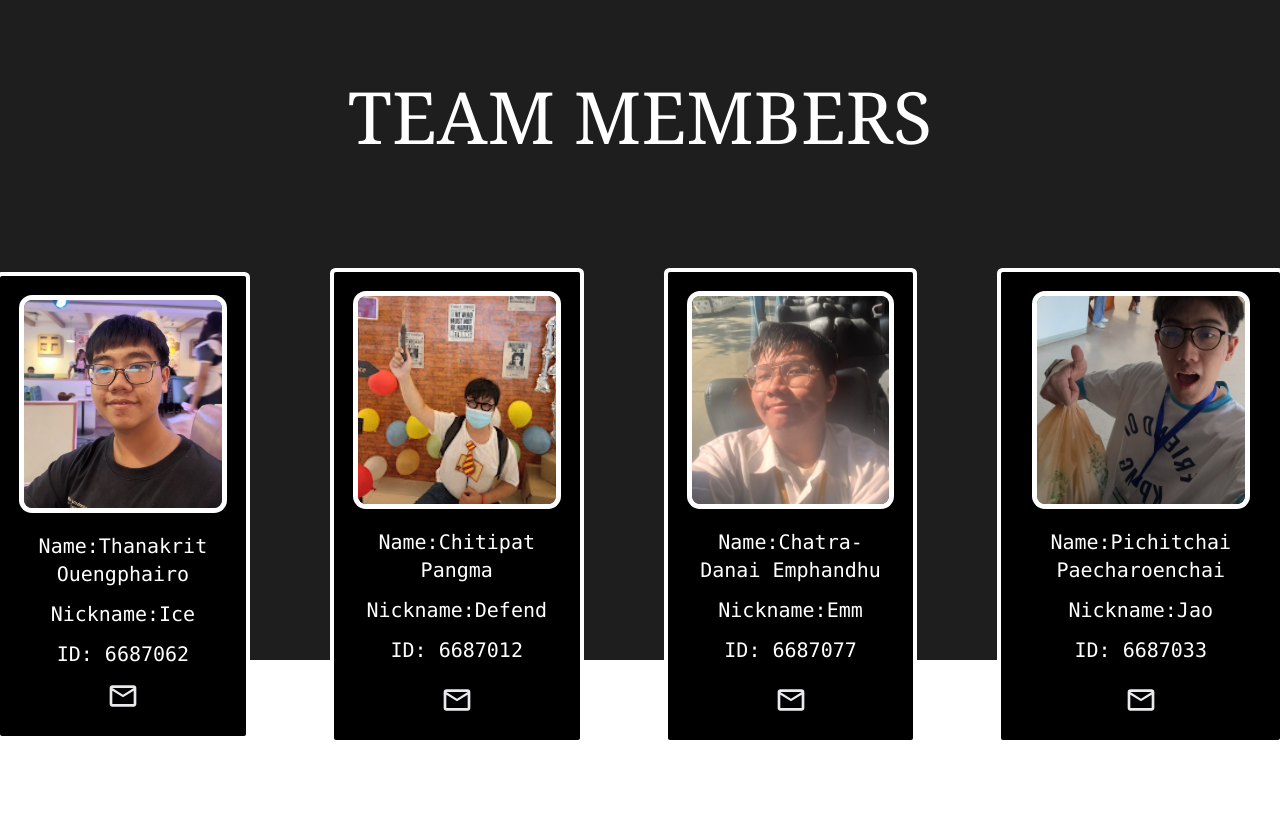
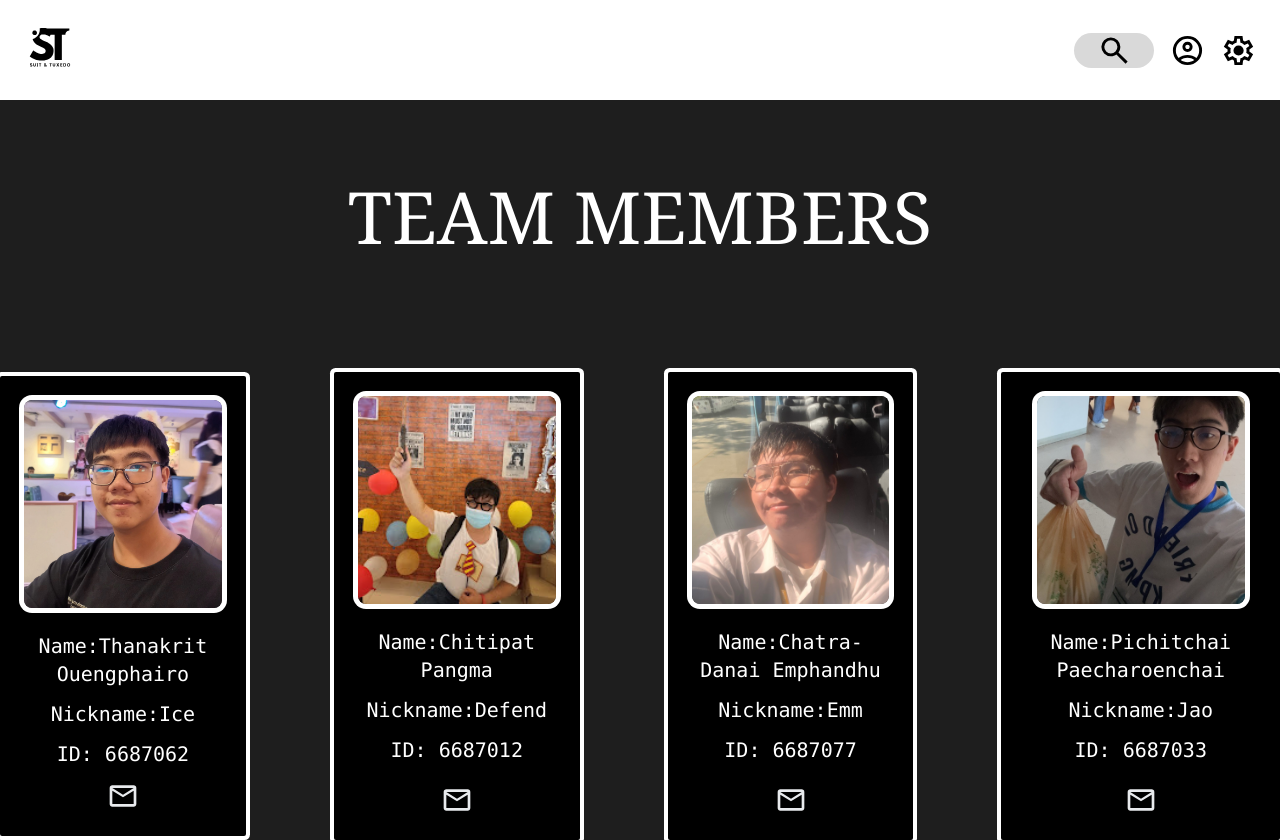
Before and after one commit to Chi-to-se/Section1_Group1V3, a website: page sec1_gr1_fe_src/public/teampage.html in a window 1280 px wide. Before the commit the page ends 800 px from the top, so only its background shows below. Drawn offline with Linux system fonts and the light colour scheme.

Commit message:
Add link script to html files
Main:
- Link navbar to
home.html ,
detail.html ,
login.html ,
productmanage.html ,
search.html ,
searchoutput.html ,
teampage.html ,
usermanage.html

Fix:
- Fixed bg bug on teampage

TODO:
- Make a show image to website features

```diff
--- a/sec1_gr1_fe_src/public/teampage.html
+++ b/sec1_gr1_fe_src/public/teampage.html
@@ -1,28 +1,33 @@
 <!DOCTYPE html>
 <html lang="en">
+
 <head>
   <meta charset="UTF-8">
   <meta name="viewport" content="width=device-width, initial-scale=1.0">
   <title>Document</title>
   <link rel="stylesheet" href="\output.css">
+  <script src="/scripts/script.js"></script>
 </head>
 
-<body>
-  <div class="max-h-screen flex flex-col bg-[#1E1E1E]">
+<body class="bg-[#1E1E1E]">
+  <nav id="navbar"></nav>
+  <div class="max-h-screen flex flex-col">
     <!-- TEAM MEMBERS -->
     <div class="flex flex-col items-center pt-20">
       <h1 class="text-white font-serif text-7xl ">TEAM MEMBERS</h1>
     </div>
 
-      <div class="flex justify-center space-x-6 mt-10 gap-16 translate-y-20 place-items-center text-white font-mono text-xl ">
+    <div
+      class="flex justify-center space-x-6 mt-10 gap-16 translate-y-20 place-items-center text-white font-mono text-xl ">
       <!-- Profile Ice -->
       <div class="bg-black rounded-sm p-6 w-[350px] h-fit text-center ring-offset-1 ring ring-white ">
-        <img src="images/Ice.jpg" alt="Ice" class="object-cover w-52 h-52 rounded-lg mb-4 mx-auto ring-offset-2 ring ring-white">
+        <img src="images/Ice.jpg" alt="Ice"
+          class="object-cover w-52 h-52 rounded-lg mb-4 mx-auto ring-offset-2 ring ring-white">
         <p class="pt-2 pb-1">Name:Thanakrit Ouengphairo</p>
         <p class="pt-2 pb-1">Nickname:Ice</p>
         <p class="pt-2 pb-1">ID: 6687062</p>
         <div class="flex justify-center space-x-4 mt-2">
-          <a href="mailto:thanakrit.oue@student.mahidol.edu" >
+          <a href="mailto:thanakrit.oue@student.mahidol.edu">
             <img src="images/mail.svg" alt="ไอคอนอีเมล" class="h-8 w-8 " />
           </a>
         </div>
@@ -31,12 +36,13 @@
 
       <!-- Profile Defend -->
       <div class="bg-black rounded-sm p-6 w-[350px] h-fit text-center ring-offset-1 ring ring-white">
-        <img src="images/Defend.png" alt="Defend" class="object-cover w-52 h-52 rounded-lg mb-4 mx-auto ring-offset-2 ring ring-white">
+        <img src="images/Defend.png" alt="Defend"
+          class="object-cover w-52 h-52 rounded-lg mb-4 mx-auto ring-offset-2 ring ring-white">
         <p class="pt-2 pb-1">Name:Chitipat Pangma</p>
         <p class="pt-2 pb-1">Nickname:Defend</p>
         <p class="pt-2 pb-1">ID: 6687012</p>
         <div class="flex justify-center space-x-4 mt-4">
-          <a href="mailto:chitipat.pag@student.mahidol.edu" >
+          <a href="mailto:chitipat.pag@student.mahidol.edu">
             <img src="images/mail.svg" alt="ไอคอนอีเมล" class="h-8 w-8 " />
           </a>
 
@@ -45,12 +51,13 @@
 
       <!-- Profile Emm -->
       <div class="bg-black rounded-sm p-6 w-[350px] h-fit text-center ring-offset-1 ring ring-white">
-        <img src="images/Emm.jpg" alt="Emm" class="object-cover w-52 h-52 rounded-lg mb-4 mx-auto ring-offset-2 ring ring-white">
+        <img src="images/Emm.jpg" alt="Emm"
+          class="object-cover w-52 h-52 rounded-lg mb-4 mx-auto ring-offset-2 ring ring-white">
         <p class="pt-2 pb-1">Name:Chatra-Danai Emphandhu</p>
         <p class="pt-2 pb-1">Nickname:Emm </p>
         <p class="pt-2 pb-1">ID: 6687077</p>
         <div class="flex justify-center space-x-4 mt-4">
-          <a href="mailto:chatradanai.emh@student.mahidol.edu" >
+          <a href="mailto:chatradanai.emh@student.mahidol.edu">
             <img src="images/mail.svg" alt="ไอคอนอีเมล" class="h-8 w-8 " />
           </a>
         </div>
@@ -58,12 +65,13 @@
 
       <!-- Profile Jao -->
       <div class="bg-black rounded-sm p-6 w-[400px] h-fit text-center ring-offset-1 ring ring-white">
-        <img src="images/Jao.jpg" alt="Jao" class="object-cover w-52 h-52 rounded-lg mb-4 mx-auto ring-offset-2 ring ring-white">
+        <img src="images/Jao.jpg" alt="Jao"
+          class="object-cover w-52 h-52 rounded-lg mb-4 mx-auto ring-offset-2 ring ring-white">
         <p class="pt-2 pb-1">Name:Pichitchai Paecharoenchai</p>
         <p class="pt-2 pb-1">Nickname:Jao</p>
         <p class="pt-2 pb-1">ID: 6687033</p>
         <div class="flex justify-center space-x-4 mt-4">
-          <a href="mailto:pichitchai.pae@student.mahidol.edu" >
+          <a href="mailto:pichitchai.pae@student.mahidol.edu">
             <img src="images/mail.svg" alt="ไอคอนอีเมล" class="h-8 w-8 " />
           </a>
         </div>
@@ -71,4 +79,5 @@
     </div>
   </div>
 </body>
+
 </html>
```
Also changed, not shown: sec1_gr1_fe_src/public/detail.html (+2 -0 lines), sec1_gr1_fe_src/public/login.html (+4 -0 lines), sec1_gr1_fe_src/public/productmanage.html (+2 -0 lines), sec1_gr1_fe_src/public/search.html (+2 -0 lines), sec1_gr1_fe_src/public/searchoutput.html (+2 -0 lines), sec1_gr1_fe_src/public/usermanage.html (+2 -0 lines), sec1_gr1_fe_src/src/output.css. Lines whose indentation alone changed are shown as unchanged.
